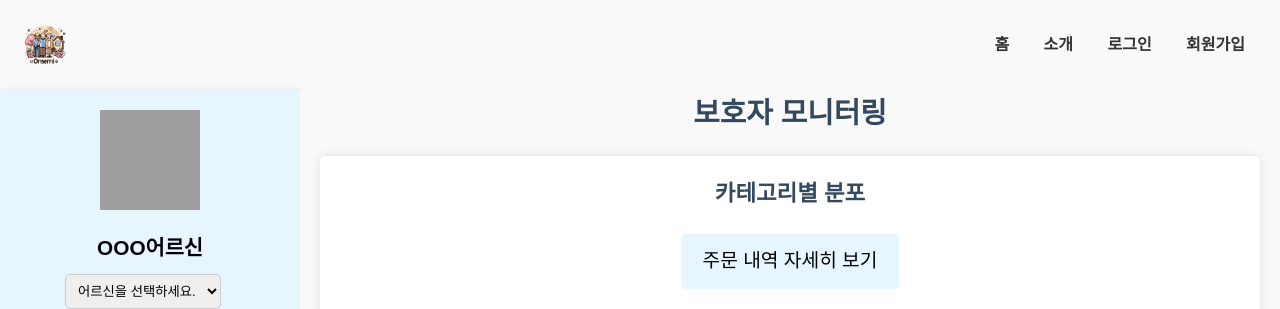
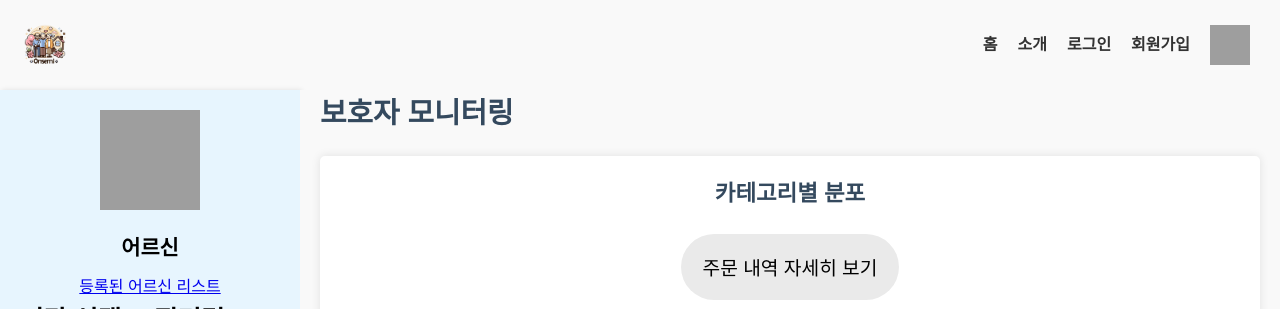
Before and after one commit to hyunjin1999/ONSEMI, a Django app: template monitoring_app/templates/monitoring_app/generate.html in a window 1280 px wide. Shown: the top 309 px of the page. Run offline with Django 3.2, Linux system fonts and the light colour scheme; the template is opened without the code that fills it: most values are stand-ins (such as "Sample title", 1, 10 or a date in 2020); form fields are guessed from the names that the template uses; some web fonts are replaced; grey boxes are pictures that could not be loaded.

Commit message:
feat:generate 수정

```diff
--- a/monitoring_app/static/css/styles.css
+++ b/monitoring_app/static/css/styles.css
@@ -268,7 +268,6 @@ th {
     grid-template-columns: 1fr 1fr;
     gap: 20px;
     width: 100%;
-    max-width: 1200px;
 }
 
 .photo-box {
--- a/monitoring_app/templates/monitoring_app/generate.html
+++ b/monitoring_app/templates/monitoring_app/generate.html
@@ -4,178 +4,11 @@
     <meta charset="UTF-8">
     <title>Order Monitoring</title>
     {% load static %}
-    {% comment %}
     <link rel="stylesheet" href="{% static 'css/styles.css' %}">
-    <link rel="stylesheet" href="{% static 'css/base.css' %}">
-    {% endcomment %}
-    <style>
-        @font-face {
-            font-family: 'KCC-Hanbit';
-            src: url('https://fastly.jsdelivr.net/gh/projectnoonnu/2403-2@1.0/KCC-Hanbit.woff2') format('woff2');
-            font-weight: normal;
-            font-style: normal;
-        }
+    <link rel="stylesheet" href="https://fonts.googleapis.com/css2?family=Material+Symbols+Outlined:opsz,wght,FILL,GRAD@24,400,0,0" />
+    <script src="{% static 'js/scripts.js' %}"></script>
 
-        body {
-            font-family: 'KCC-Hanbit', Arial, sans-serif;
-            font-size: 16px;
-            line-height: 1.6;
-            margin: 0;
-            padding: 0;
-            background-color: #f4f4f4;
-            color: #333;
-        }
 
-        .wrapper {
-            display: flex;
-            flex-direction: column;
-            min-height: 100vh;
-        }
-
-        .header {
-            background-color: #f9f9f9;
-            padding: 20px;
-            display: flex;
-            align-items: center;
-            justify-content: space-between;
-            box-shadow: 0 2px 4px rgba(0, 0, 0, 0.1);
-        }
-
-        .header img {
-            height: 50px;
-        }
-
-        .header nav a {
-            margin: 0 15px;
-            text-decoration: none;
-            color: #333;
-            font-weight: bold;
-        }
-
-        .container {
-            display: flex;
-            flex: 1;
-        }
-
-        .sidebar {
-            width: 260px;
-            background-color: #e7f5fe;
-            color: black;
-            padding: 20px;
-            box-shadow: 2px 0 5px rgba(0, 0, 0, 0.1);
-        }
-
-        .sidebar h2 {
-            margin-top: 0;
-            font-size: 1.6em;
-        }
-
-        .sidebar form {
-            display: flex;
-            flex-direction: column;
-        }
-
-        .sidebar form .btn {
-            background-color: #1abc9c;
-            border: none;
-            padding: 12px;
-            color: #fff;
-            cursor: pointer;
-            margin-top: 10px;
-            border-radius: 5px;
-            font-size: 1em;
-            font-weight: bold;
-        }
-
-        .sidebar form .btn:hover {
-            background-color: #16a085;
-        }
-
-        .main-content {
-            flex: 1;
-            padding: 20px;
-            background-color: #f9f9f9;
-        }
-
-        .main-content h2 {
-            color: #34495e;
-            font-size: 1.8em;
-            text-align: center;
-            margin-bottom: 20px;
-            margin-top: -20px;
-
-        }
-
-        .chart-container {
-            margin-top: 20px;
-            padding: 20px;
-            background-color: #fff;
-            border-radius: 5px;
-            box-shadow: 0 0 10px rgba(0, 0, 0, 0.1);
-            text-align: center;
-        }
-
-        .chart-container h3 {
-            margin-top: 0;
-            font-size: 1.4em;
-            color: #34495e;
-        }
-
-        .chart-container img {
-            max-width: 80%;
-            border-radius: 5px;
-            display: block;
-            margin: 0 auto;
-        }
-
-        .main-content a {
-            display: block;
-            width: fit-content;
-            margin: 20px auto;
-            padding: 10px 20px;
-            font-size: 1.2em;
-            color: black;
-            background-color: #e7f5fe;
-            border: 2px solid #e7f5fe;
-            border-radius: 5px;
-            text-decoration: none;
-            text-align: center;
-        }
-
-        .main-content a:hover {
-            background-color: #d0eaff;
-            border-color: #d0eaff;
-            text-decoration: underline;
-        }
-
-        img.senior-profile {
-            width: 100px;
-            height: 100px;
-            display: block;
-            margin: 0 auto 10px;
-        }
-
-        .sidebar h3 {
-            text-align: center;
-            margin-bottom: 10px;
-            font-size: 1.3em;
-        }
-
-        .sidebar select {
-            margin-bottom: 20px;
-            padding: 8px;
-            border-radius: 5px;
-            border: 1px solid #ccc;
-        }
-
-        select.select-senior {
-            margin-bottom: 20px;
-            padding: 8px;
-            border-radius: 5px;
-            border: 1px solid #ccc;
-            margin-left: 45px;
-        }
-    </style>
 </head>
 <body>
 
@@ -187,18 +20,22 @@
                 <a href="introduce/">소개</a>
                 <a href="user/login/">로그인</a>
                 <a href="user/register/">회원가입</a>
+                <img src="{% static 'images/person.png' %}" alt="MyPage" id="seniorImage">
+                <div id="infoBox" class="info-box">
+                    <p>알림1</p>
+                    <p>알림2</p>
+                    <a href="{% url 'monitoring_app:family_monitor' %}">
+                    <button id="navigateButton">모니터링</button>
+                </a>
+                </div>
             </nav>
         </div>
         <div class="container">
             <div class="sidebar">
                 <img class="senior-profile" src="{% static 'main/senior_default_profile.png' %}">
-                <h3>OOO어르신</h3>
-                <select class="select-senior">
-                    <option value="">어르신을 선택하세요.</option>
-                    <option value="senior1">어르신1</option>
-                    <option value="senior2">어르신2</option>
-                    <option value="senior3">어르신3</option>
-                </select>
+                <h3>어르신</h3>
+
+                    <li><a href="{% url 'management:list_senior' %}">등록된 어르신 리스트</a></li>
                 <h2>기간 선택 & 필터링</h2>
             <form method="post">
                 {% csrf_token %}
```
